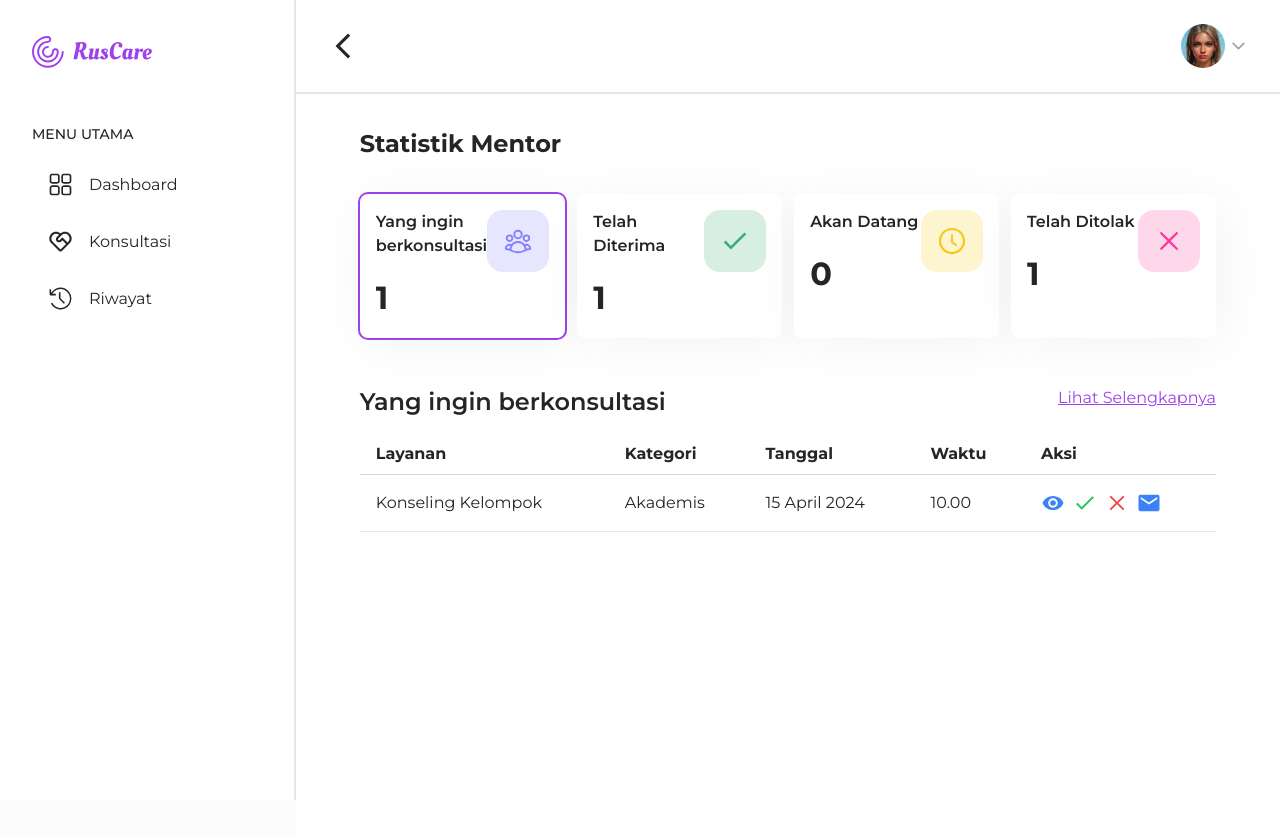
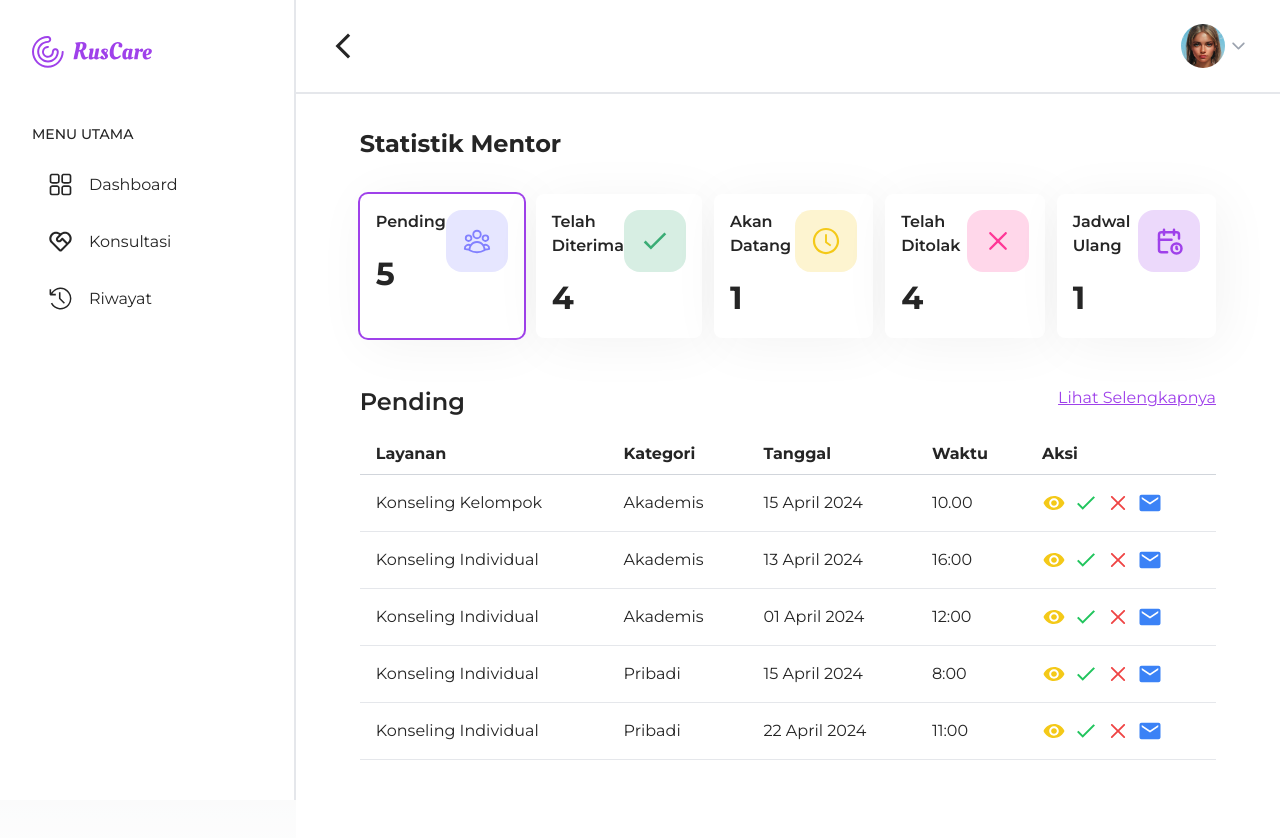
Before and after one commit to Nareswara05/NextJS-Ruscare, a Next.js app: page /dashboard-teacher in a window 1280 px wide. Shown: the top 838 px of the page. Built offline with nearby package versions, Linux system fonts and the light colour scheme.

Commit message:
feat [NR] add new menu reschedule in table dashboard mentor

```diff
--- a/src/app/(pages)/dashboard-teacher/common-components/data.js
+++ b/src/app/(pages)/dashboard-teacher/common-components/data.js
@@ -35,7 +35,150 @@ const data = [
         detail: "Detail tentang Konseling Online",
         status: "diterima"
     },
-    // Tambahkan lebih banyak data sesuai kebutuhan
+        {
+            "name": "Ronald",
+            "jurusan": "Investment analyst",
+            "service": "Konseling Online",
+            "category": "Akademis",
+            "date": "18 April 2024",
+            "time": "16:00",
+            "location": "Ruang 101",
+            "mentor": "Pak Budi",
+            "detail": "Sense step president range.",
+            "status": "ditolak"
+        },
+        {
+            "name": "Jennifer",
+            "jurusan": "Administrator, Civil Service",
+            "service": "Konseling Individual",
+            "category": "Akademis",
+            "date": "05 April 2024",
+            "time": "8:00",
+            "location": "Ruang 101",
+            "mentor": "Ibu Siti",
+            "detail": "Heavy every cut near want.",
+            "status": "ditolak"
+        },
+        {
+            "name": "Victor",
+            "jurusan": "Higher education lecturer",
+            "service": "Konseling Individual",
+            "category": "Akademis",
+            "date": "13 April 2024",
+            "time": "16:00",
+            "location": "Zoom",
+            "mentor": "Bu Devyta",
+            "detail": "Summer purpose relationship about both contain.",
+            "status": "pending"
+        },
+        {
+            "name": "Elizabeth",
+            "jurusan": "Learning mentor",
+            "service": "Konseling Kelompok",
+            "category": "Pribadi",
+            "date": "11 April 2024",
+            "time": "12:00",
+            "location": "Ruang 101",
+            "mentor": "Ibu Siti",
+            "detail": "Left deal month old. Whose protect gas.",
+            "status": "diterima"
+        },
+        {
+            "name": "Matthew",
+            "jurusan": "Midwife",
+            "service": "Konseling Individual",
+            "category": "Akademis",
+            "date": "01 April 2024",
+            "time": "12:00",
+            "location": "Lab PPLG",
+            "mentor": "Ibu Siti",
+            "detail": "Thank oil choose system.",
+            "status": "pending"
+        },
+        {
+            "name": "Grant",
+            "jurusan": "Paramedic",
+            "service": "Konseling Individual",
+            "category": "Pribadi",
+            "date": "15 April 2024",
+            "time": "8:00",
+            "location": "Zoom",
+            "mentor": "Pak Budi",
+            "detail": "Story billion thought friend.",
+            "status": "pending"
+        },
+        {
+            "name": "Ryan",
+            "jurusan": "Herbalist",
+            "service": "Konseling Individual",
+            "category": "Pribadi",
+            "date": "08 April 2024",
+            "time": "17:00",
+            "location": "Ruang 101",
+            "mentor": "Bu Devyta",
+            "detail": "Win young relationship drop force answer.",
+            "status": "diterima"
+        },
+        {
+            "name": "Nathan",
+            "jurusan": "Chief Operating Officer",
+            "service": "Konseling Kelompok",
+            "category": "Karir",
+            "date": "21 April 2024",
+            "time": "10:00",
+            "location": "Zoom",
+            "mentor": "Ibu Siti",
+            "detail": "Decide nature deep else friend.",
+            "status": "ditolak"
+        },
+        {
+            "name": "Madison",
+            "jurusan": "Pharmacologist",
+            "service": "Konseling Online",
+            "category": "Akademis",
+            "date": "09 April 2024",
+            "time": "12:00",
+            "location": "Lab PPLG",
+            "mentor": "Ibu Siti",
+            "detail": "Cover play rock wind land factor later.",
+            "status": "diterima"
+        },
+        {
+            "name": "Kathryn",
+            "jurusan": "Designer, graphic",
+            "service": "Konseling Individual",
+            "category": "Karir",
+            "date": "15 April 2024",
+            "time": "16:00",
+            "location": "Ruang 101",
+            "mentor": "Bu Devyta",
+            "detail": "Behind son long approach blue.",
+            "status": "reschedule"
+        },
+        {
+            "name": "Kyle",
+            "jurusan": "Horticultural consultant",
+            "service": "Konseling Online",
+            "category": "Karir",
+            "date": "01 April 2024",
+            "time": "9:00",
+            "location": "Zoom",
+            "mentor": "Pak Budi",
+            "detail": "Without strategy how what rich thought.",
+            "status": "akanDatang"
+        },
+        {
+            "name": "Clayton",
+            "jurusan": "Dietitian",
+            "service": "Konseling Individual",
+            "category": "Pribadi",
+            "date": "22 April 2024",
+            "time": "11:00",
+            "location": "Zoom",
+            "mentor": "Pak Budi",
+            "detail": "Moment role medical several thank together big.",
+            "status": "pending"
+        }
 ];
 
 export default data;
--- a/src/app/(pages)/dashboard-teacher/common-components/statistic-dashboard.jsx
+++ b/src/app/(pages)/dashboard-teacher/common-components/statistic-dashboard.jsx
@@ -7,6 +7,9 @@ import { RxCross2 } from 'react-icons/rx';
 import TableConsultation from './table-consultation';
 import data from './data';
 import { AiOutlineClockCircle } from 'react-icons/ai';
+import { IoCalendarClearOutline } from 'react-icons/io5';
+import { TbCalendarClock } from "react-icons/tb";
+
 
 const getCountByStatus = (status) => {
   return data.filter(item => item.status === status).length;
@@ -15,7 +18,7 @@ const getCountByStatus = (status) => {
 const statsData = [
   {
     id: 1,
-    title: 'Yang ingin berkonsultasi',
+    title: 'Pending',
     count: getCountByStatus('pending'),
     color: '#8280FF',
     icon: <HiOutlineUserGroup />,
@@ -44,6 +47,14 @@ const statsData = [
     color: '#FF3797',
     icon: <RxCross2 />,
     status: 'ditolak',
+  },
+  {
+    id: 5,
+    title: 'Jadwal Ulang',
+    count: getCountByStatus('reschedule'),
+    color: '#9F41EA',
+    icon: <TbCalendarClock />,
+    status: 'reschedule',
   },
 ];
 
--- a/src/app/(pages)/dashboard-teacher/common-components/table-consultation.jsx
+++ b/src/app/(pages)/dashboard-teacher/common-components/table-consultation.jsx
@@ -7,6 +7,7 @@ import { VscLocation } from "react-icons/vsc";
 import { IoMdCheckmark, IoMdMail, IoMdEye } from 'react-icons/io';
 import { RxCross2 } from 'react-icons/rx';
 import Link from "next/link";
+import { HiCalendarDays } from "react-icons/hi2";
 import data from './data';
 
 const TableConsultation = ({ status, title }) => {
@@ -59,7 +60,7 @@ const TableConsultation = ({ status, title }) => {
                                 <td className="py-4 px-4">{item.time}</td>
                                 <td className="py-4 px-4 flex gap-2">
                                     <button
-                    className="text-blue-500 hover:text-blue-700"
+                                        className="text-secondary hover:text-yellow-500"
                                         onClick={() => openModal(item)}
                                     >
                                         <IoMdEye size={24} />
@@ -74,10 +75,17 @@ const TableConsultation = ({ status, title }) => {
                                             </button>
                                         </>
                                     )}
-                  {(status === 'pending' || status === 'diterima' || status === 'akanDatang') && (
+                                    {(status === 'pending' || status === 'diterima' || status === 'akanDatang' || status==='reschedule') && (
                                         <button className="text-blue-500 hover:text-blue-700">
                                             <IoMdMail size={24} />
                                         </button>
+                                    )}
+                                    {(status === 'diterima' || status === 'akanDatang' || status==='reschedule') && (
+                                        <>
+                                            <button className="text-purple-500 hover:text-purple-700">
+                                                <HiCalendarDays size={24} />
+                                            </button>
+                                        </>
                                     )}
                                 </td>
                             </tr>
```
Lines whose indentation alone changed are shown as unchanged.
